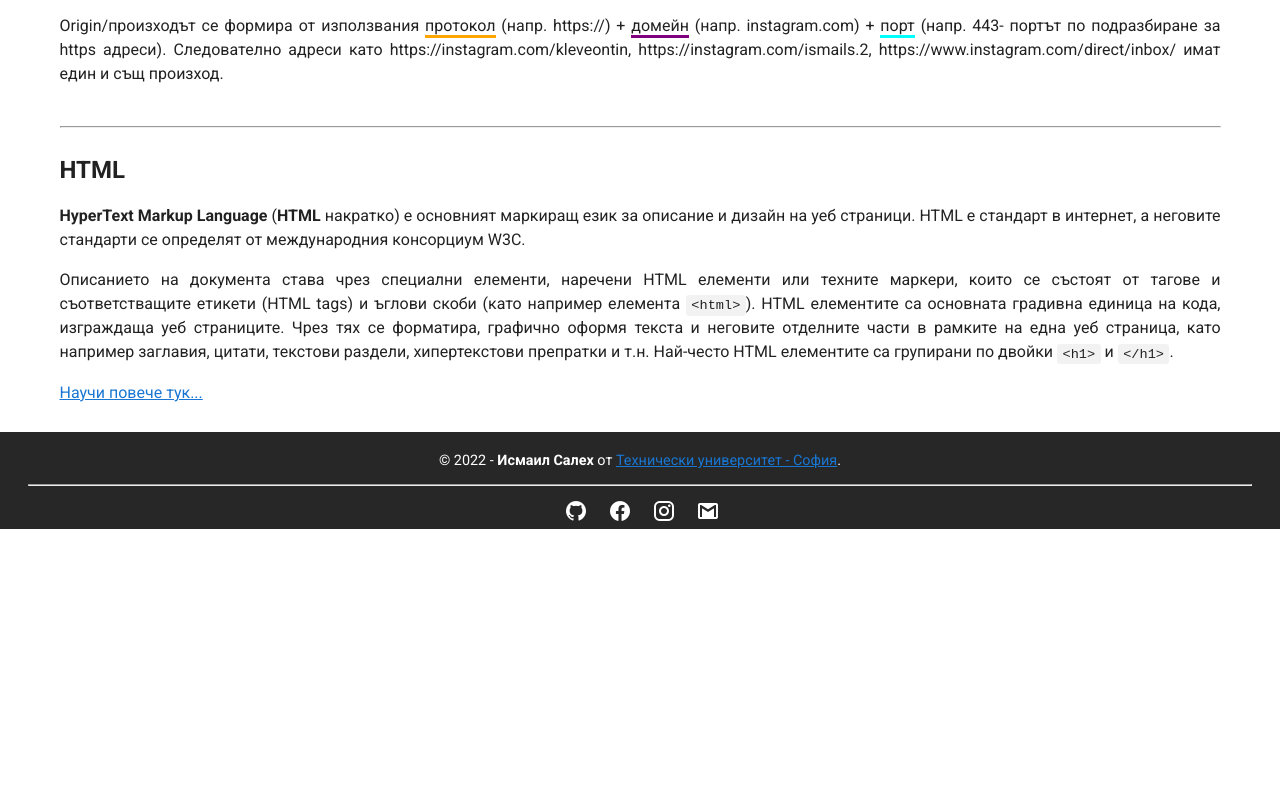
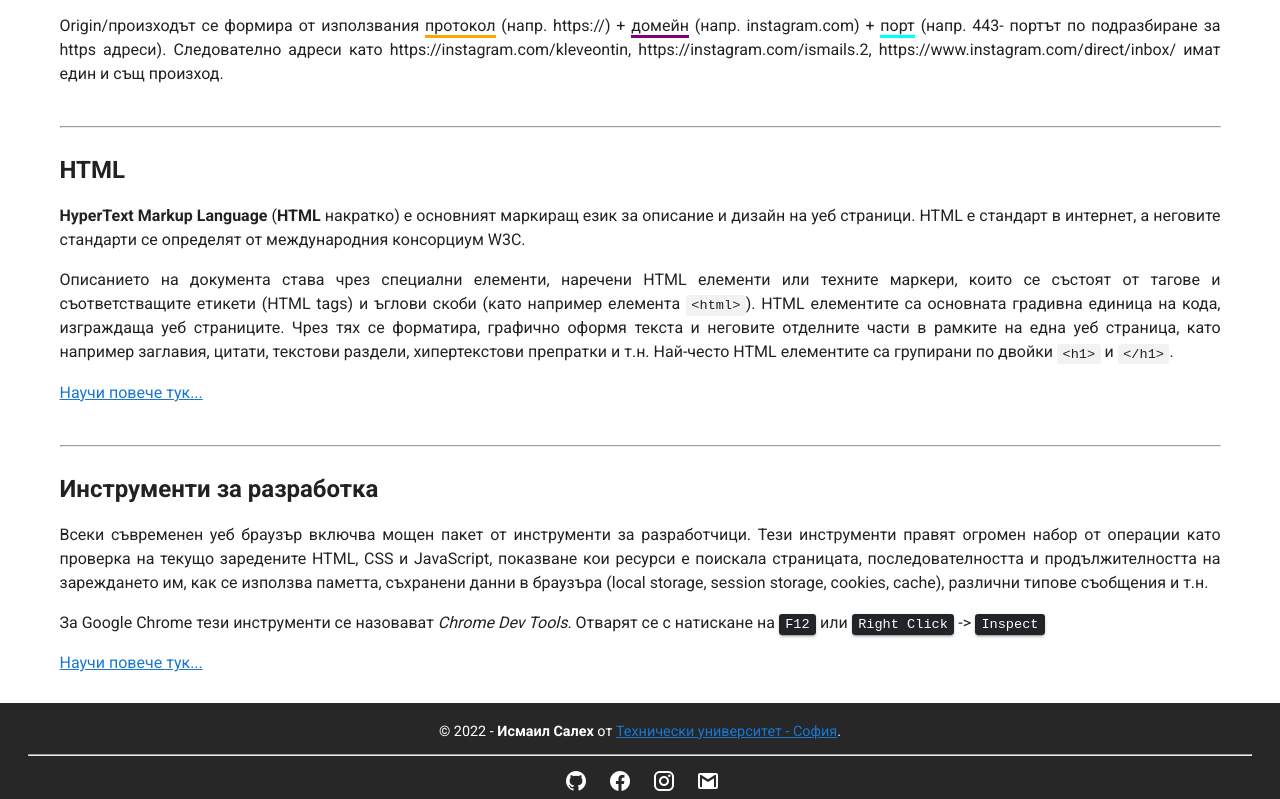
Before and after one commit to IsmailSalehCode/CORS-university_project, a Vue app: page /vocabulary in a window 1280 px wide. Shown: the part 1004-1803 px from the top of the page. Before the commit the page ends 1533 px from the top, so only its background shows below. Built offline with nearby package versions, Linux system fonts and the light colour scheme.

Commit message:
dev tools vocab

```diff
--- a/src/components/ArticeCORS.vue
+++ b/src/components/ArticeCORS.vue
@@ -40,10 +40,14 @@
       4. Броят <code>&lt;img&gt;</code> елементи в подадения URL e 4.
     </p>
     <p>
-      Големият Прозорец отляво, наиме 'DevTools - localhost8080' е зададен да
-      изобразява Network активността на гореописаната операция. Документирано е,
-      че от Origin localhost:8080 успешно се инвокирал GET метод на Host с адрес
-      localhost:3000 .
+      Големият Прозорец отляво, наиме '<a
+        class="vocab-redirect"
+        href="/vocabulary?w=dev-tools"
+        >DevTools</a
+      >
+      - localhost8080' е зададен да изобразява Network активността на
+      гореописаната операция. Документирано е, че от Origin localhost:8080
+      успешно се инвокирал GET метод на Host с адрес localhost:3000 .
     </p>
     <p>
       Тъй като в сървъра на localhost:3000 е подходящо конфигуриран CORS (фиг.
--- a/src/views/VocabPage.vue
+++ b/src/views/VocabPage.vue
@@ -90,6 +90,33 @@
         >
       </p>
     </article>
+    <br />
+    <hr />
+    <br />
+    <article id="dev-tools">
+      <h2>Инструменти за разработка</h2>
+      <p>
+        Всеки съвременен уеб браузър включва мощен пакет от инструменти за
+        разработчици. Тези инструменти правят огромен набор от операции като
+        проверка на текущо заредените HTML, CSS и JavaScript, показване кои
+        ресурси е поискала страницата, последователността и продължителността на
+        зареждането им, как се използва паметта, съхранени данни в браузъра
+        (local storage, session storage, cookies, cache), различни типове
+        съобщения и т.н.
+      </p>
+      <p>
+        За Google Chrome тези инструменти се назовават <i>Chrome Dev Tools</i>.
+        Отварят се с натискане на <kbd>F12</kbd> или <kbd>Right Click</kbd> ->
+        <kbd>Inspect</kbd>
+      </p>
+      <p>
+        <a
+          href="https://developer.mozilla.org/en-US/docs/Learn/Common_questions/What_are_browser_developer_tools"
+          target="_blank"
+          >Научи повече тук...</a
+        >
+      </p>
+    </article>
   </v-container>
 </template>
 
```
Also changed, not shown: media/vue-dev-tools.png (added).
